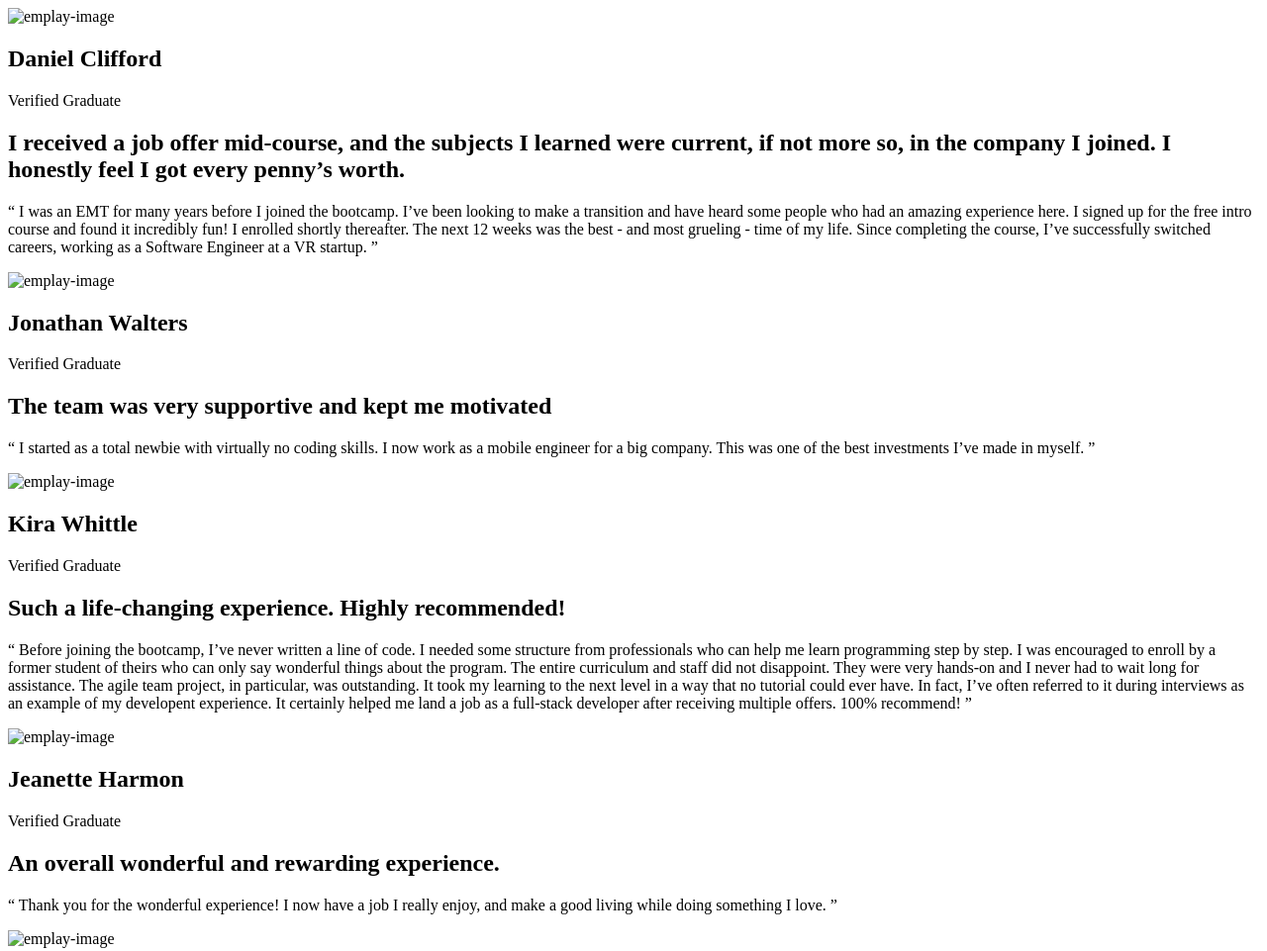
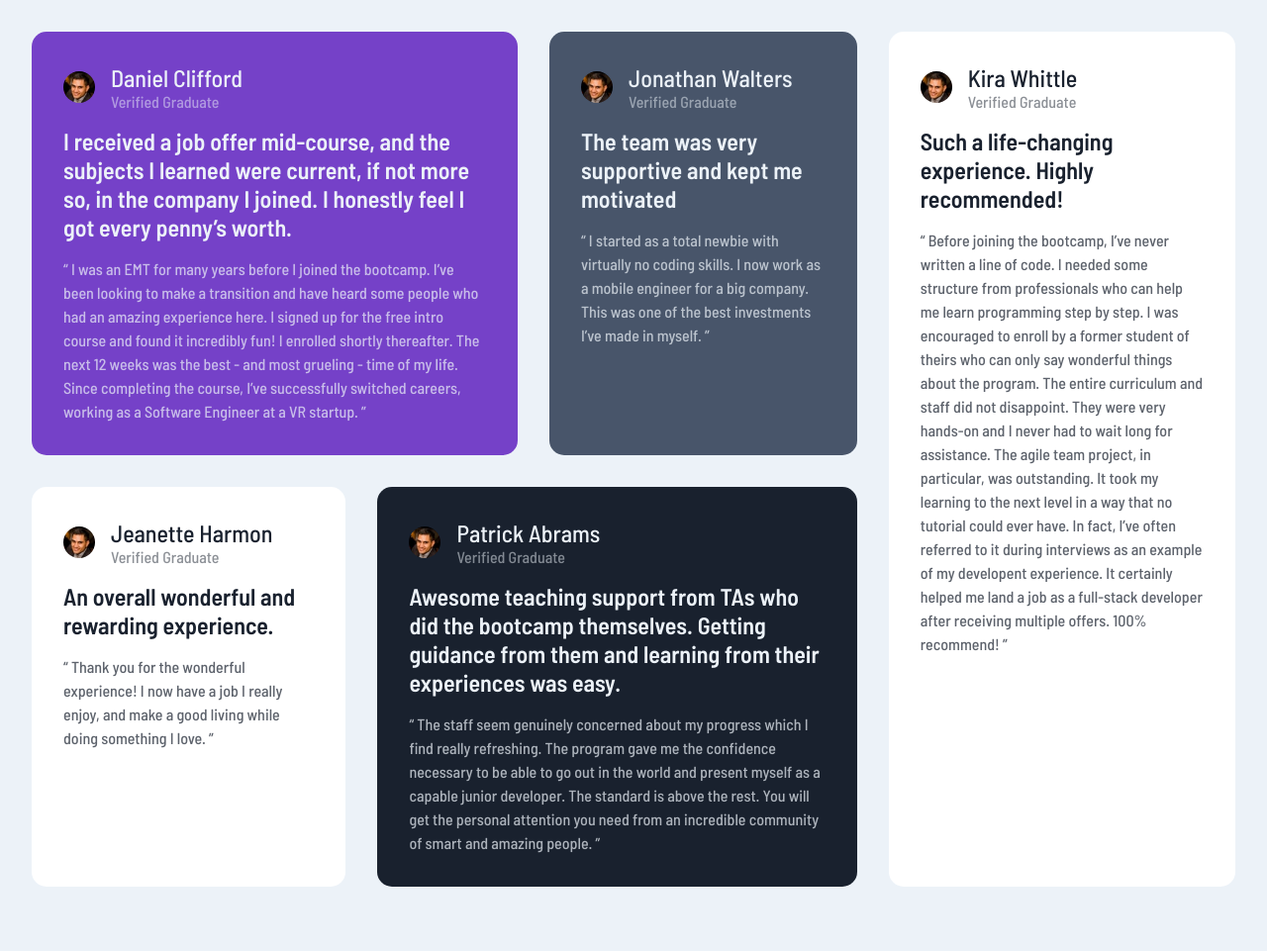
Before and after one commit to Injamul-rgb/First-grid-system-, a plain HTML site: page index.html in a window 1280 px wide. Shown: the top 961 px of the page at 99% size. After the commit the page ends 928 px from the top, so only its background shows below. Drawn offline with Linux system fonts and the light colour scheme; the site is published under a folder, as on GitHub Pages, so addresses that start at the root find nothing.

Commit message:
Update index.html

```diff
--- a/index.html
+++ b/index.html
@@ -6,9 +6,9 @@
   <meta name="viewport" content="width=device-width, initial-scale=1.0">
 
   <link rel="icon" type="image/png" sizes="32x32" href="./images/favicon-32x32.png">
-  <link rel="stylesheet" href="/styles/utilitys.css">
-  <link rel="stylesheet" href="/styles/style.css">
-  <link rel="stylesheet" href="/styles/responsive.css">
+  <link rel="stylesheet" href="./styles/utilitys.css">
+  <link rel="stylesheet" href="./styles/style.css">
+  <link rel="stylesheet" href="./styles/responsive.css">
   <title>Frontend Mentor | [Challenge Name Here]</title>
 </head>
 
@@ -19,7 +19,7 @@
       <div class="quotation-container__employ-container">
         <div class="employ-info__container">
           <div class="employ-info__image-container">
-            <img src="/images/image-daniel.jpg" alt="emplay-image">
+            <img src="./images/image-daniel.jpg" alt="emplay-image">
           </div>
           <div class="employ-info__information">
             <h1 class="name employ-info__name">
@@ -48,7 +48,7 @@
       <div class="quotation-container__employ-container">
         <div class="employ-info__container">
           <div class="employ-info__image-container">
-            <img src="/images/image-daniel.jpg" alt="emplay-image">
+            <img src="./images/image-daniel.jpg" alt="emplay-image">
           </div>
           <div class="employ-info__information">
             <h1 class="name employ-info__name">
@@ -73,7 +73,7 @@
       <div class="quotation-container__employ-container">
         <div class="employ-info__container">
           <div class="employ-info__image-container">
-            <img src="/images/image-daniel.jpg" alt="emplay-image">
+            <img src="./images/image-daniel.jpg" alt="emplay-image">
           </div>
           <div class="employ-info__information">
             <h1 class="name employ-info__name">
@@ -104,7 +104,7 @@
       <div class="quotation-container__employ-container">
         <div class="employ-info__container">
           <div class="employ-info__image-container">
-            <img src="/images/image-daniel.jpg" alt="emplay-image">
+            <img src="./images/image-daniel.jpg" alt="emplay-image">
           </div>
           <div class="employ-info__information">
             <h1 class="name employ-info__name">
@@ -129,7 +129,7 @@
       <div class="quotation-container__employ-container">
         <div class="employ-info__container">
           <div class="employ-info__image-container">
-            <img src="/images/image-daniel.jpg" alt="emplay-image">
+            <img src="./images/image-daniel.jpg" alt="emplay-image">
           </div>
           <div class="employ-info__information">
             <h1 class="name employ-info__name">
```
